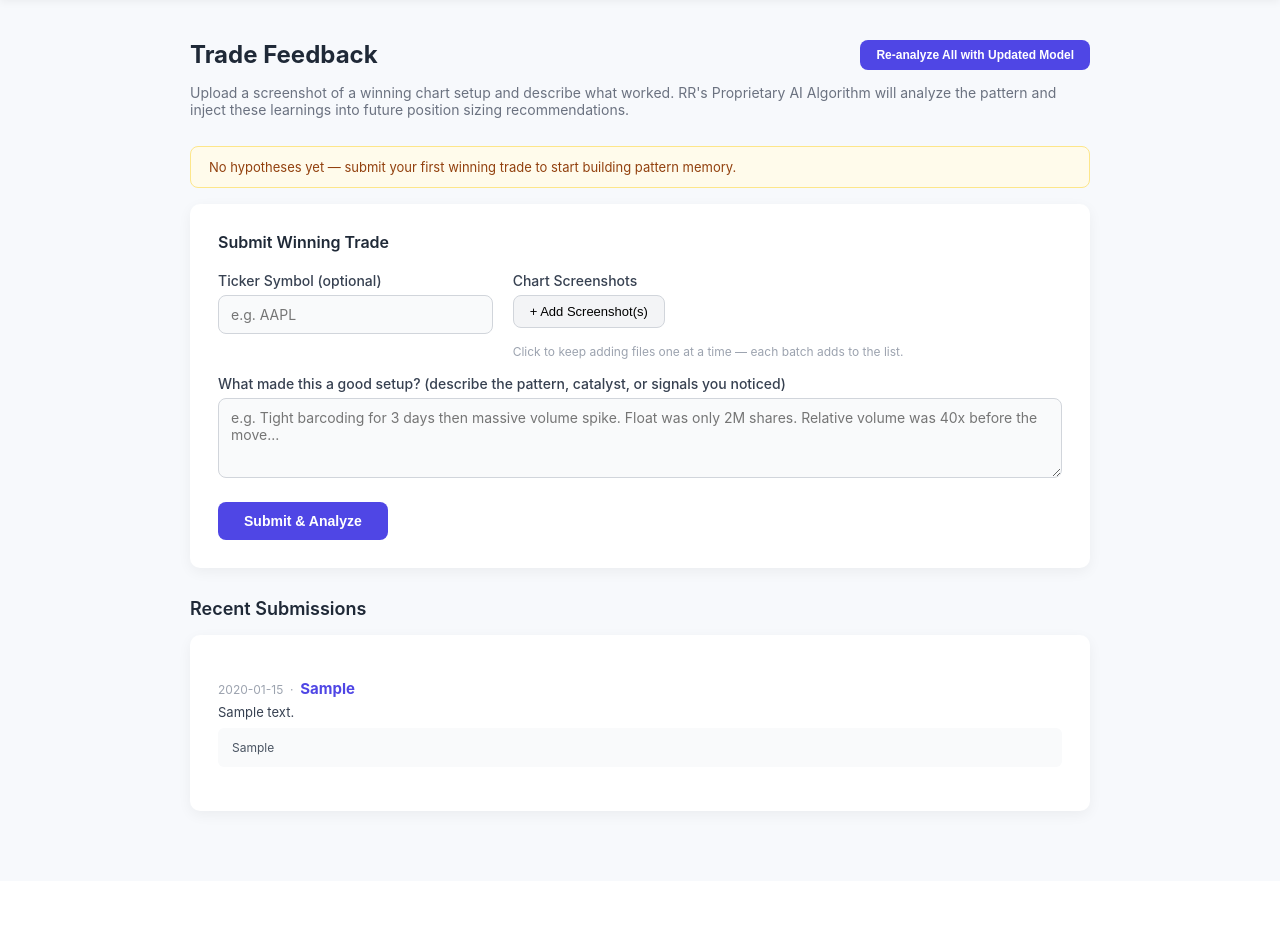
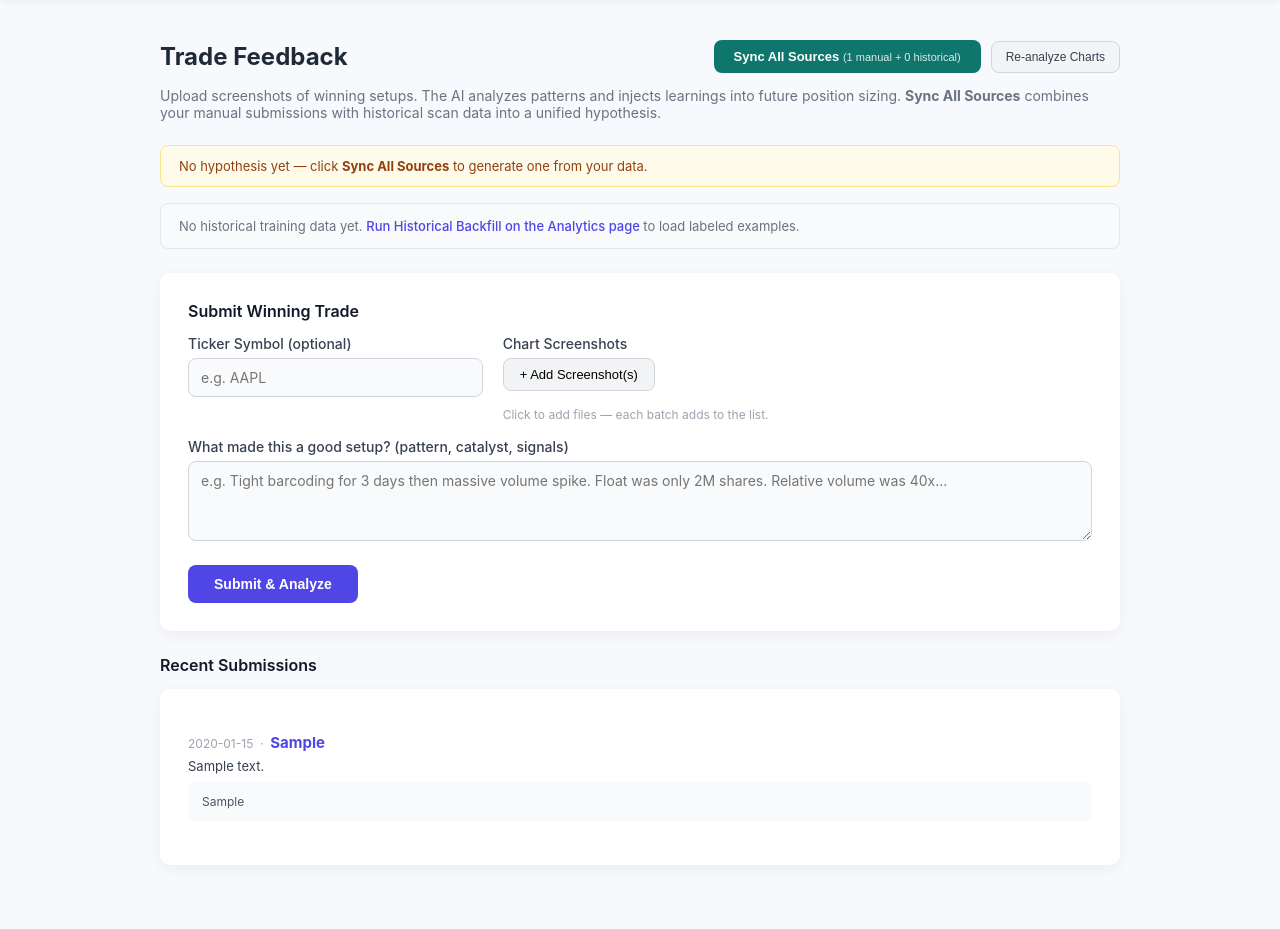
Before and after one commit to mboerner32/ai_trading_mvp, a FastAPI app: page /feedback in a window 1280 px wide. Shown: the part 80-1009 px from the top of the page. Before the commit the page ends 897 px from the top, so only its background shows below. Run offline with FastAPI, Linux system fonts and the light colour scheme; a user stored in the database is signed in; data comes from the database, SQL or seed files in the repository; tables that the repository leaves empty hold one stand-in row (values such as "Sample post").

Commit message:
streamline feedback tab: unified hypothesis from historical + manual sources
- Add synthesize_combined_hypothesis() that merges qualitative manual
  submissions with quantitative historical bucket stats in one AI call
- Add get_historical_examples() for compact table display on feedback tab
- Replace /synthesize-historical-hypothesis with /sync-all-sources route
  that runs combined synthesis in background
- _run_hypothesis_and_weights now uses combined synthesis on every submit
- Feedback page shows historical examples table, manual_count + hist_count,
  and a single "Sync All Sources" button replacing multiple scattered buttons

Co-Authored-By: Claude Sonnet 4.6 <noreply@anthropic.com>

```diff
--- a/main.py
+++ b/main.py
@@ -23,6 +23,7 @@ from app.ai_agent import (
     reprocess_chart_analysis,
     synthesize_feedback_hypotheses,
     synthesize_historical_hypothesis,
+    synthesize_combined_hypothesis,
     optimize_complex_ai_weights,
 )
 from app.scoring_engine import DEFAULT_SQUEEZE_WEIGHTS
@@ -63,6 +64,7 @@ from app.database import (
     set_backfill_status,
     get_backfill_status,
     get_historical_count,
+    get_historical_examples,
 )
 
 app = FastAPI()
@@ -376,6 +378,8 @@ def feedback_page(request: Request):
     if "user" not in request.session:
         return RedirectResponse("/login")
 
+    manual_count = len(get_all_feedback())
+    hist_count   = get_historical_count()
     return templates.TemplateResponse(
         "feedback.html",
         {
@@ -384,24 +388,34 @@ def feedback_page(request: Request):
             "recent_feedback": get_recent_feedback(limit=10),
             "hypothesis": get_hypothesis(),
             "weights_info": get_squeeze_weights(),
-            "historical_count": get_historical_count(),
+            "historical_count": hist_count,
+            "manual_count": manual_count,
+            "historical_examples": get_historical_examples(limit=20),
             "reanalyzing": request.query_params.get("reanalyzing") == "1",
+            "syncing": request.query_params.get("syncing") == "1",
         }
     )
 
 
 
 
-@app.post("/synthesize-historical-hypothesis")
-def synthesize_from_historical(request: Request):
+@app.post("/sync-all-sources")
+def sync_all_sources(request: Request, background_tasks: BackgroundTasks):
+    """Synthesize hypothesis from both manual submissions and historical scan data."""
     if "user" not in request.session:
         return RedirectResponse("/login")
-    opt_data = get_optimization_data()
-    hist_count = get_historical_count()
-    text = synthesize_historical_hypothesis(opt_data, hist_count)
-    if text:
-        save_hypothesis(text, hist_count)
-    return RedirectResponse("/feedback", status_code=303)
+
+    def _run():
+        all_feedback = get_all_feedback()
+        opt_data = get_optimization_data()
+        hist_count = get_historical_count()
+        text = synthesize_combined_hypothesis(all_feedback, opt_data, hist_count)
+        total = len(all_feedback) + hist_count
+        if text:
+            save_hypothesis(text, total)
+
+    background_tasks.add_task(_run)
+    return RedirectResponse("/feedback?syncing=1", status_code=303)
 
 
 @app.post("/reanalyze-feedback")
@@ -432,15 +446,16 @@ def reanalyze_feedback(request: Request, background_tasks: BackgroundTasks):
 
 
 def _run_hypothesis_and_weights(all_feedback: list):
-    """Background task: synthesize hypothesis from all feedback then optimize weights."""
+    """Background task: synthesize combined hypothesis from all sources then optimize weights."""
     try:
-        hypothesis_text = synthesize_feedback_hypotheses(all_feedback)
+        opt_data = get_optimization_data()
+        hist_count = get_historical_count()
+        hypothesis_text = synthesize_combined_hypothesis(all_feedback, opt_data, hist_count)
         hypothesis_content = None
         if hypothesis_text:
-            save_hypothesis(hypothesis_text, len(all_feedback))
+            save_hypothesis(hypothesis_text, len(all_feedback) + hist_count)
             hypothesis_content = hypothesis_text
 
-        opt_data = get_optimization_data()
         weights_data = get_squeeze_weights()
         current_weights = weights_data["weights"] if weights_data else DEFAULT_SQUEEZE_WEIGHTS.copy()
         opt_result = optimize_complex_ai_weights(opt_data, all_feedback, current_weights, hypothesis_content)
@@ -510,6 +525,8 @@ async def submit_feedback(
 
     hypothesis_data = get_hypothesis()
 
+    manual_count = len(all_feedback)
+    hist_count   = get_historical_count()
     return templates.TemplateResponse(
         "feedback.html",
         {
@@ -518,6 +535,9 @@ async def submit_feedback(
             "recent_feedback": get_recent_feedback(limit=10),
             "hypothesis": hypothesis_data,
             "weights_info": get_squeeze_weights(),
+            "historical_count": hist_count,
+            "manual_count": manual_count,
+            "historical_examples": get_historical_examples(limit=20),
             "submitted": True,
             "chart_analysis": chart_analysis,
         }
--- a/templates/feedback.html
+++ b/templates/feedback.html
@@ -34,7 +34,7 @@
 
         .container {
             padding: 40px;
-            max-width: 900px;
+            max-width: 960px;
             margin: auto;
         }
 
@@ -43,7 +43,7 @@
             padding: 28px;
             border-radius: 10px;
             box-shadow: 0 4px 14px rgba(0,0,0,0.05);
-            margin-bottom: 30px;
+            margin-bottom: 24px;
         }
 
         label {
@@ -67,10 +67,6 @@
 
         textarea { resize: vertical; min-height: 80px; }
 
-        input[type="file"] {
-            font-size: 14px;
-        }
-
         .submit-btn {
             background: #4f46e5;
             color: white;
@@ -89,7 +85,17 @@
             color: #166534;
             padding: 14px 20px;
             border-radius: 8px;
-            margin-bottom: 24px;
+            margin-bottom: 20px;
+            font-weight: 500;
+        }
+
+        .info-banner {
+            background: #eff6ff;
+            border: 1px solid #93c5fd;
+            color: #1e40af;
+            padding: 14px 20px;
+            border-radius: 8px;
+            margin-bottom: 20px;
             font-weight: 500;
         }
 
@@ -106,11 +112,84 @@
         }
 
         .section-title {
-            font-size: 18px;
+            font-size: 16px;
             font-weight: 600;
-            margin-bottom: 16px;
+            margin-bottom: 14px;
+            color: #111827;
         }
 
+        /* Hypothesis card */
+        .hyp-card {
+            border-left: 4px solid #0f766e;
+        }
+
+        .hyp-header {
+            display: flex;
+            justify-content: space-between;
+            align-items: baseline;
+            margin-bottom: 12px;
+        }
+
+        .hyp-title {
+            font-weight: 700;
+            font-size: 15px;
+            color: #0f766e;
+        }
+
+        .hyp-meta {
+            font-size: 12px;
+            color: #9ca3af;
+        }
+
+        .hyp-body {
+            font-size: 13px;
+            line-height: 1.75;
+            white-space: pre-wrap;
+            color: #1f2937;
+        }
+
+        /* Sync button */
+        .sync-btn {
+            background: #0f766e;
+            color: white;
+            border: none;
+            padding: 9px 20px;
+            border-radius: 8px;
+            font-size: 13px;
+            font-weight: 600;
+            cursor: pointer;
+        }
+
+        /* Historical table */
+        .hist-table {
+            width: 100%;
+            border-collapse: collapse;
+            font-size: 12px;
+        }
+
+        .hist-table th {
+            background: #f9fafb;
+            text-align: left;
+            padding: 8px 10px;
+            font-size: 11px;
+            font-weight: 600;
+            color: #6b7280;
+            text-transform: uppercase;
+            border-bottom: 1px solid #e5e7eb;
+        }
+
+        .hist-table td {
+            padding: 7px 10px;
+            border-bottom: 1px solid #f3f4f6;
+            color: #374151;
+        }
+
+        .hist-table tr:last-child td { border-bottom: none; }
+
+        .ret-pos { color: #059669; font-weight: 600; }
+        .ret-neg { color: #dc2626; font-weight: 600; }
+
+        /* Recent feedback */
         .feedback-entry {
             border-bottom: 1px solid #f1f5f9;
             padding: 16px 0;
@@ -163,9 +242,7 @@
     </div>
 
     <div class="nav-links">
-        <span style="margin-right:20px; color:#6b7280;">
-            Logged in as {{ user }}
-        </span>
+        <span style="margin-right:20px; color:#6b7280;">Logged in as {{ user }}</span>
         <a href="/dashboard">Dashboard</a>
         <a href="/analytics">Analytics</a>
         <a href="/feedback">Feedback</a>
@@ -175,65 +252,75 @@
 
 <div class="container">
 
-    <div style="display:flex; justify-content:space-between; align-items:flex-start; margin-bottom:8px;">
+    <div style="display:flex; justify-content:space-between; align-items:center; margin-bottom:6px;">
         <h2 style="margin:0;">Trade Feedback</h2>
-        <form method="post" action="/reanalyze-feedback">
-            <button type="submit"
-                    style="background:#4f46e5; color:white; border:none; padding:8px 16px;
-                           border-radius:8px; font-size:12px; font-weight:600; cursor:pointer;">
-                Re-analyze All with Updated Model
-            </button>
-        </form>
+        <div style="display:flex; gap:10px; align-items:center;">
+            <!-- Sync All Sources -->
+            <form method="post" action="/sync-all-sources">
+                <button type="submit" class="sync-btn">
+                    Sync All Sources
+                    {% if manual_count or historical_count %}
+                    <span style="font-weight:400; font-size:11px; opacity:0.85;">
+                        ({{ manual_count or 0 }} manual + {{ historical_count or 0 }} historical)
+                    </span>
+                    {% endif %}
+                </button>
+            </form>
+            <!-- Re-analyze existing charts -->
+            <form method="post" action="/reanalyze-feedback">
+                <button type="submit"
+                        style="background:#f3f4f6; border:1px solid #d1d5db; color:#374151;
+                               padding:8px 14px; border-radius:8px; font-size:12px;
+                               font-weight:500; cursor:pointer;">
+                    Re-analyze Charts
+                </button>
+            </form>
+        </div>
     </div>
-    <p style="color:#6b7280; font-size:14px; margin-bottom:28px;">
-        Upload a screenshot of a winning chart setup and describe what worked.
-        RR's Proprietary AI Algorithm will analyze the pattern and inject these learnings into future position sizing recommendations.
+
+    <p style="color:#6b7280; font-size:14px; margin-bottom:24px;">
+        Upload screenshots of winning setups. The AI analyzes patterns and injects learnings into future position sizing.
+        <strong>Sync All Sources</strong> combines your manual submissions with historical scan data into a unified hypothesis.
     </p>
 
+    {% if syncing %}
+    <div class="info-banner">
+        Syncing all sources — hypothesis will update in ~15 seconds. Reload to see the result.
+    </div>
+    {% endif %}
+
     {% if reanalyzing %}
-    <div style="background:#eff6ff; border:1px solid #93c5fd; color:#1e40af;
-                padding:14px 20px; border-radius:8px; margin-bottom:24px; font-weight:500;">
-        Re-analyzing all submissions with the updated model — reload in ~30 seconds to see updated analyses and a refreshed hypothesis.
+    <div class="info-banner">
+        Re-analyzing all chart submissions with the updated model — reload in ~30 seconds.
     </div>
     {% endif %}
 
     {% if submitted %}
     <div class="success-banner">
-        Feedback saved! Chart analyzed and hypotheses updated — AI agent will reflect this on the next dashboard load.
+        Submission saved and analyzed. Hypothesis updating in the background — reload in ~15 seconds.
     </div>
-
     {% if chart_analysis %}
     <div class="card" style="border-left:4px solid #4f46e5;">
-        <div style="font-weight:600; margin-bottom:8px; color:#4f46e5;">RR's Proprietary AI Analysis</div>
+        <div style="font-weight:600; margin-bottom:8px; color:#4f46e5;">AI Chart Analysis</div>
         <div class="analysis-box">{{ chart_analysis }}</div>
     </div>
     {% endif %}
     {% endif %}
 
-    <!-- CURRENT HYPOTHESES -->
+
+    <!-- ===== ACTIVE HYPOTHESES ===== -->
     {% if hypothesis %}
-    <div class="card" style="border-left:4px solid #0f766e; margin-bottom:28px;">
-        <div style="display:flex; justify-content:space-between; align-items:baseline; margin-bottom:12px;">
-            <div style="font-weight:700; font-size:15px; color:#0f766e;">
-                Active Hypotheses
-            </div>
-            <div style="font-size:12px; color:#9ca3af;">
-                Based on {{ hypothesis.feedback_count }} submission{{ 's' if hypothesis.feedback_count != 1 else '' }}
+    <div class="card hyp-card">
+        <div class="hyp-header">
+            <div class="hyp-title">Active Hypotheses</div>
+            <div class="hyp-meta">
+                Based on {{ hypothesis.feedback_count }} source{{ 's' if hypothesis.feedback_count != 1 else '' }}
                 &nbsp;·&nbsp; Updated {{ hypothesis.updated_at[:10] }}
             </div>
         </div>
-        <div style="font-size:13px; line-height:1.75; white-space:pre-wrap; color:#1f2937;">{{ hypothesis.content }}</div>
-        <div style="margin-top:12px; font-size:12px; color:#6b7280; font-style:italic; display:flex; justify-content:space-between; align-items:center;">
-            <span>Automatically injected into every position sizing recommendation.</span>
-            {% if historical_count and historical_count > 0 %}
-            <form method="post" action="/synthesize-historical-hypothesis" style="margin:0;">
-                <button type="submit"
-                        style="background:none; border:1px solid #d1d5db; color:#6b7280;
-                               padding:4px 10px; border-radius:6px; font-size:11px; cursor:pointer;">
-                    Refresh from {{ historical_count }} historical examples
-                </button>
-            </form>
-            {% endif %}
+        <div class="hyp-body">{{ hypothesis.content }}</div>
+        <div style="margin-top:10px; font-size:12px; color:#6b7280; font-style:italic;">
+            Automatically injected into every position sizing recommendation.
         </div>
 
         {% if weights_info and weights_info.suggestions %}
@@ -257,7 +344,6 @@
                 <strong>Why:</strong> {{ weights_info.rationale }}
             </div>
             {% endif %}
-
             <form method="post" action="/apply-model-update" style="margin-top:14px;">
                 <button type="submit"
                         style="background:#0f766e; color:white; border:none; padding:9px 20px;
@@ -271,28 +357,83 @@
         </div>
         {% endif %}
     </div>
+
     {% else %}
     <div style="background:#fffbeb; border:1px solid #fde68a; color:#92400e;
                 padding:12px 18px; border-radius:8px; font-size:13px; margin-bottom:16px;">
-        No hypotheses yet — submit your first winning trade to start building pattern memory.
+        No hypothesis yet — click <strong>Sync All Sources</strong> to generate one from your data.
     </div>
-    {% if historical_count and historical_count > 0 %}
-    <form method="post" action="/synthesize-historical-hypothesis" style="margin-bottom:24px;">
-        <button type="submit"
-                style="background:#7c3aed; color:white; border:none; padding:9px 20px;
-                       border-radius:8px; font-size:13px; font-weight:600; cursor:pointer;">
-            Generate Hypothesis from {{ historical_count }} Historical Examples
-        </button>
-        <span style="font-size:12px; color:#9ca3af; margin-left:10px;">
-            Uses backfill data to derive trading patterns (~10 sec)
-        </span>
-    </form>
-    {% endif %}
     {% endif %}
 
-    <!-- SUBMISSION FORM -->
+
+    <!-- ===== HISTORICAL EXAMPLES TABLE ===== -->
+    {% if historical_examples %}
     <div class="card">
-        <div class="section-title" style="font-size:16px; margin-bottom:20px;">Submit Winning Trade</div>
+        <div class="section-title">
+            Historical Training Examples
+            <span style="font-weight:400; font-size:13px; color:#6b7280;">
+                — top {{ historical_examples|length }} of {{ historical_count }} labeled scans (by score)
+            </span>
+        </div>
+        <table class="hist-table">
+            <thead>
+                <tr>
+                    <th>Symbol</th>
+                    <th>Date</th>
+                    <th>Score</th>
+                    <th>Today %</th>
+                    <th>Rel Vol</th>
+                    <th>Shares</th>
+                    <th>Next-Day %</th>
+                </tr>
+            </thead>
+            <tbody>
+                {% for ex in historical_examples %}
+                <tr>
+                    <td style="font-weight:600; color:#4f46e5;">{{ ex.symbol }}</td>
+                    <td>{{ ex.timestamp }}</td>
+                    <td>{{ ex.score }}</td>
+                    <td>
+                        {% if ex.today_return is not none %}
+                            <span class="{{ 'ret-pos' if ex.today_return > 0 else 'ret-neg' }}">
+                                {{ '%+.1f'|format(ex.today_return) }}%
+                            </span>
+                        {% else %}—{% endif %}
+                    </td>
+                    <td>
+                        {% if ex.relative_volume is not none %}{{ ex.relative_volume }}x{% else %}—{% endif %}
+                    </td>
+                    <td>
+                        {% if ex.shares_outstanding %}
+                            {{ (ex.shares_outstanding / 1_000_000)|round(1) }}M
+                        {% else %}—{% endif %}
+                    </td>
+                    <td>
+                        {% if ex.next_day_return is not none %}
+                            <span class="{{ 'ret-pos' if ex.next_day_return > 0 else 'ret-neg' }}">
+                                {{ '%+.2f'|format(ex.next_day_return) }}%
+                            </span>
+                        {% else %}—{% endif %}
+                    </td>
+                </tr>
+                {% endfor %}
+            </tbody>
+        </table>
+    </div>
+    {% elif historical_count == 0 %}
+    <div style="background:#f9fafb; border:1px solid #e5e7eb; color:#6b7280;
+                padding:14px 18px; border-radius:8px; font-size:13px; margin-bottom:24px;">
+        No historical training data yet.
+        <a href="/analytics" style="color:#4f46e5; text-decoration:none; font-weight:500;">
+            Run Historical Backfill on the Analytics page
+        </a> to load labeled examples.
+    </div>
+    {% endif %}
+
+
+    <!-- ===== SUBMIT WINNING TRADE ===== -->
+    <div class="card">
+        <div class="section-title">Submit Winning Trade</div>
 
         <form method="post" action="/feedback" enctype="multipart/form-data">
 
@@ -304,11 +445,9 @@
                 <div>
                     <label>Chart Screenshots</label>
 
-                    <!-- Hidden real input submitted with the form -->
                     <input type="file" id="chartsInput" name="charts"
                            accept=".png,.jpg,.jpeg,.webp,.gif" multiple style="display:none">
 
-                    <!-- Ephemeral picker (not submitted, resets each use) -->
                     <input type="file" id="chartsPicker"
                            accept=".png,.jpg,.jpeg,.webp,.gif" multiple style="display:none">
 
@@ -321,21 +460,22 @@
                     <div id="fileList" style="display:flex; flex-wrap:wrap; gap:6px; margin-top:4px;"></div>
 
                     <div style="font-size:12px; color:#9ca3af; margin-top:6px;">
-                        Click to keep adding files one at a time — each batch adds to the list.
+                        Click to add files — each batch adds to the list.
                     </div>
                 </div>
             </div>
 
             <div style="margin-bottom:4px;">
-                <label>What made this a good setup? (describe the pattern, catalyst, or signals you noticed)</label>
-                <textarea name="user_text" placeholder="e.g. Tight barcoding for 3 days then massive volume spike. Float was only 2M shares. Relative volume was 40x before the move..."></textarea>
+                <label>What made this a good setup? (pattern, catalyst, signals)</label>
+                <textarea name="user_text" placeholder="e.g. Tight barcoding for 3 days then massive volume spike. Float was only 2M shares. Relative volume was 40x..."></textarea>
             </div>
 
-            <button type="submit" class="submit-btn">Submit & Analyze</button>
+            <button type="submit" class="submit-btn">Submit &amp; Analyze</button>
         </form>
     </div>
 
-    <!-- RECENT FEEDBACK -->
+
+    <!-- ===== RECENT MANUAL SUBMISSIONS ===== -->
     <div class="section-title">Recent Submissions</div>
 
     <div class="card">
@@ -377,7 +517,7 @@
     picker.addEventListener('change', function () {
         Array.from(this.files).forEach(file => accumulator.items.add(file));
         realInput.files = accumulator.files;
-        this.value = '';   // reset picker so same file can be added again
+        this.value = '';
         renderList();
     });
 
```
Also changed, not shown: app/ai_agent.py (+93 -0 lines), app/database.py (+28 -0 lines).
